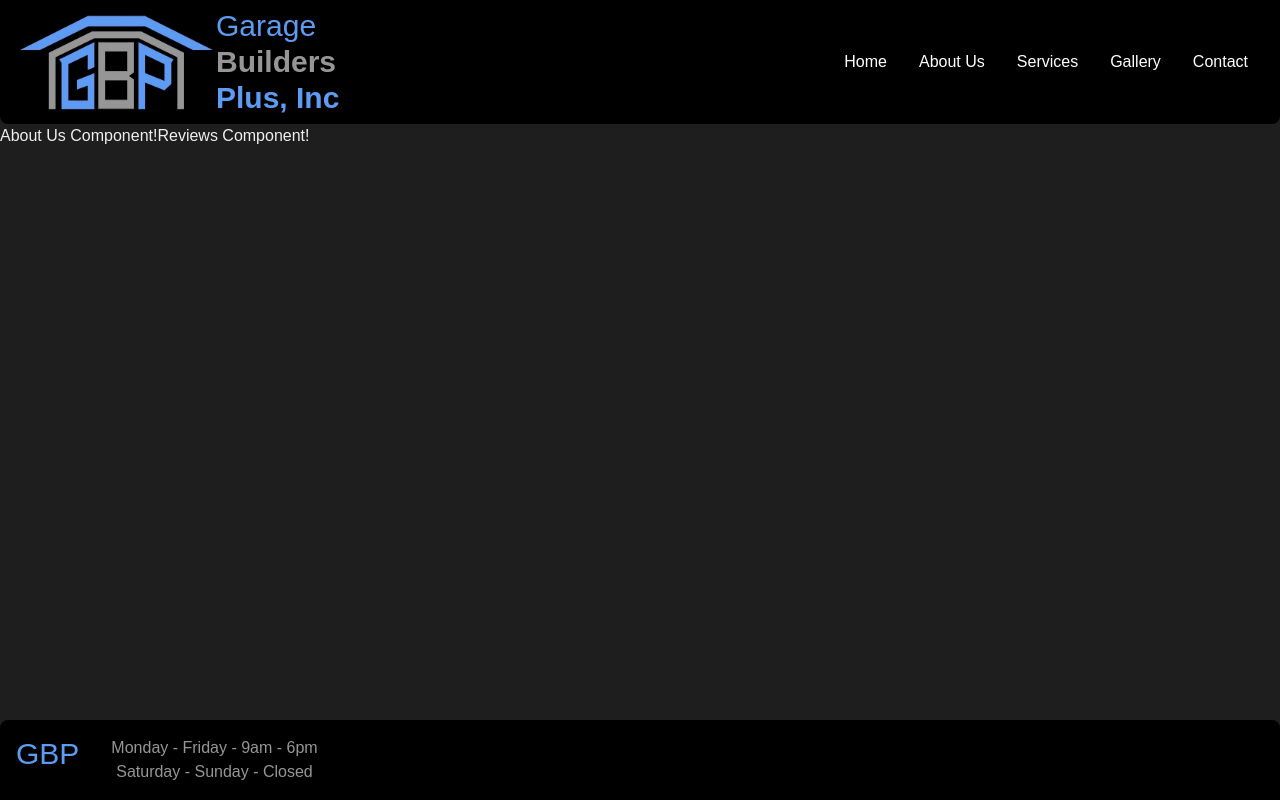
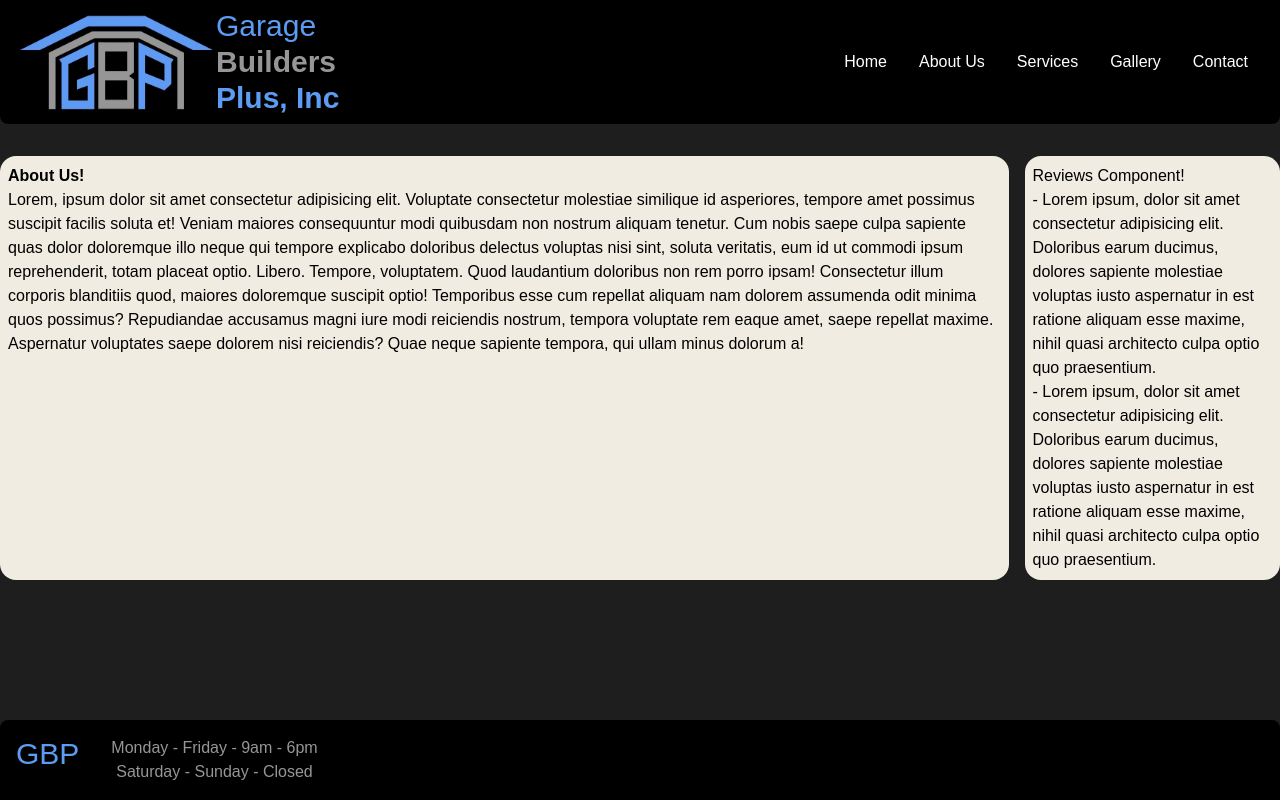
Before and after one commit to jurgenstevens/garage-builders-plus, a React (Vite) app: page /about in a window 1280 px wide. Built offline with nearby package versions, Linux system fonts and the light colour scheme.

Commit message:
Give About Us components a backgrounnd and rounded corners.

```diff
--- a/src/components/About/AboutUs.jsx
+++ b/src/components/About/AboutUs.jsx
@@ -2,8 +2,12 @@ import React from 'react'
 
 export default function AboutUs() {
   return (
-    <div>
-        <h1 className='text-[#EFEFEF]'>About Us Component!</h1>
+    <div className='bg-[#F0ECE1] text-bod rounded-2xl p-2 gap-4 mt-4'>
+        <h1 className='font-bold justify-center'>About Us!</h1>
+        <p>Lorem, ipsum dolor sit amet consectetur adipisicing elit. Voluptate consectetur molestiae similique id asperiores, tempore amet possimus suscipit facilis soluta et! Veniam maiores consequuntur modi quibusdam non nostrum aliquam tenetur.
+        Cum nobis saepe culpa sapiente quas dolor doloremque illo neque qui tempore explicabo doloribus delectus voluptas nisi sint, soluta veritatis, eum id ut commodi ipsum reprehenderit, totam placeat optio. Libero.
+        Tempore, voluptatem. Quod laudantium doloribus non rem porro ipsam! Consectetur illum corporis blanditiis quod, maiores doloremque suscipit optio! Temporibus esse cum repellat aliquam nam dolorem assumenda odit minima quos possimus?
+        Repudiandae accusamus magni iure modi reiciendis nostrum, tempora voluptate rem eaque amet, saepe repellat maxime. Aspernatur voluptates saepe dolorem nisi reiciendis? Quae neque sapiente tempora, qui ullam minus dolorum a!</p>
     </div>
   )
 }
--- a/src/components/About/Reviews.jsx
+++ b/src/components/About/Reviews.jsx
@@ -2,8 +2,12 @@ import React from 'react'
 
 export default function Reviews() {
   return (
-    <div>
-        <h1 className='text-[#EFEFEF]'>Reviews Component!</h1>
+    <div className='bg-[#F0ECE1] text-bod rounded-2xl p-2 gap-4 mt-4'>
+        <h1 className=''>Reviews Component!</h1>
+        <ul>
+          <li>- Lorem ipsum, dolor sit amet consectetur adipisicing elit. Doloribus earum ducimus, dolores sapiente molestiae voluptas iusto aspernatur in est ratione aliquam esse maxime, nihil quasi architecto culpa optio quo praesentium.</li>
+          <li>- Lorem ipsum, dolor sit amet consectetur adipisicing elit. Doloribus earum ducimus, dolores sapiente molestiae voluptas iusto aspernatur in est ratione aliquam esse maxime, nihil quasi architecto culpa optio quo praesentium.</li>
+        </ul>
     </div>
   )
 }
--- a/src/pages/About.jsx
+++ b/src/pages/About.jsx
@@ -4,9 +4,11 @@ import Reviews from '../components/About/Reviews.jsx'
 
 export default function About() {
   return (
-    <div className='flex'>
+    <div className='qfont-bold flex gap-4 mt-4 justify-center'>
+      {/* <div className="text-[#5D9CF2] qfont-bold flex gap-4 mt-4 justify-center"></div> */}
         <AboutUs />
         <Reviews />
+
     </div>
   )
 }
--- a/src/pages/Home.jsx
+++ b/src/pages/Home.jsx
@@ -7,7 +7,7 @@ export default function Main() {
           <img src="../../garagehomeimage.jpeg" alt="two-door-garage" className='max-w-full rounded' style={{width: '1000px'}} />
         </div>
         <div className="text-[#5D9CF2] qfont-bold flex gap-4 mt-4 justify-center">
-            <div className='text-bod rounded-lg p-2'>
+            <div className='rounded-lg p-2'>
               <h1 className='text-white font-bold flex justify-center'>Why Us?</h1>
               <p>Lorem ipsum, dolor sit amet consectetur adipisicing elit. Atque ipsam nisi est dolor qui deleniti temporibus illum, ullam ea, molestias consequatur blanditiis rem necessitatibus fuga optio, repellendus labore id odio!
               Asperiores quae repellendus et ea est doloribus, ducimus, aperiam, laboriosam excepturi iure nisi expedita? Esse libero deleniti, quod voluptatum voluptate facere modi amet, quae eaque quo minus eligendi accusantium cumque.</p>
```
